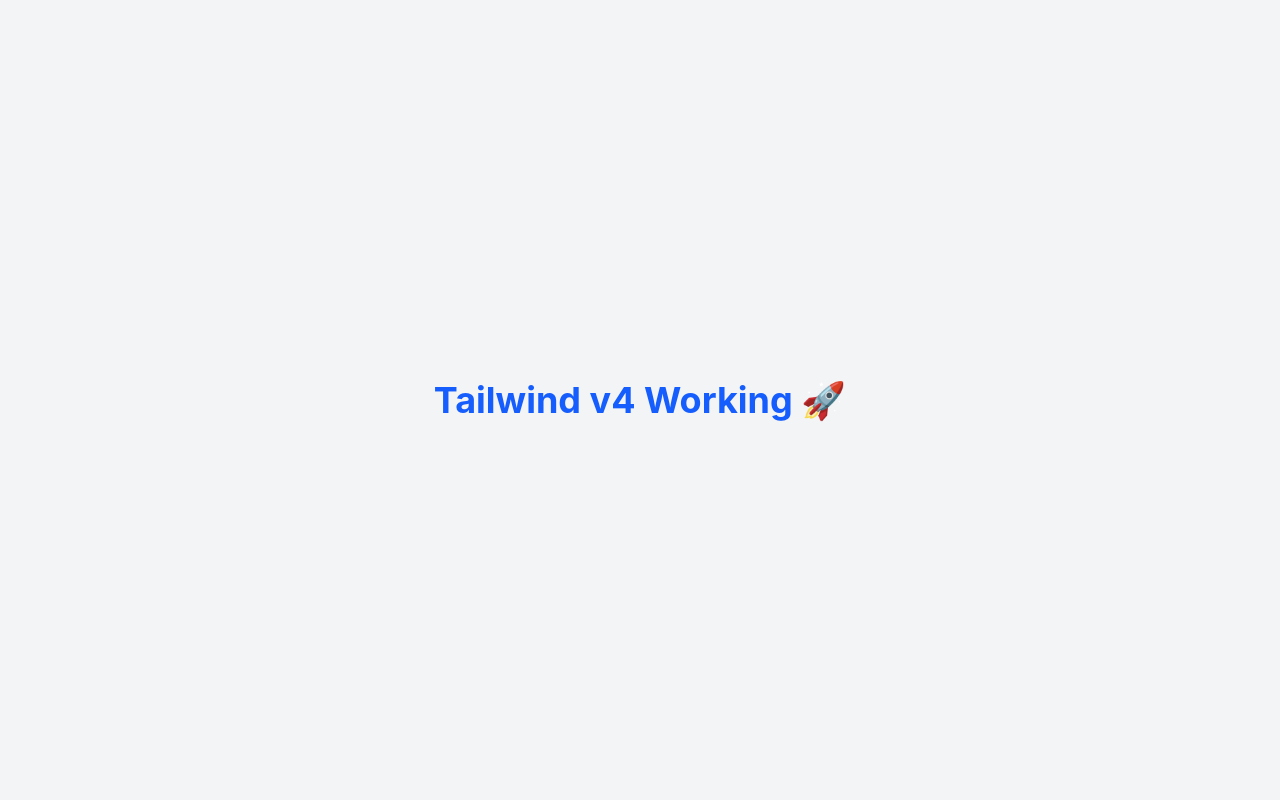
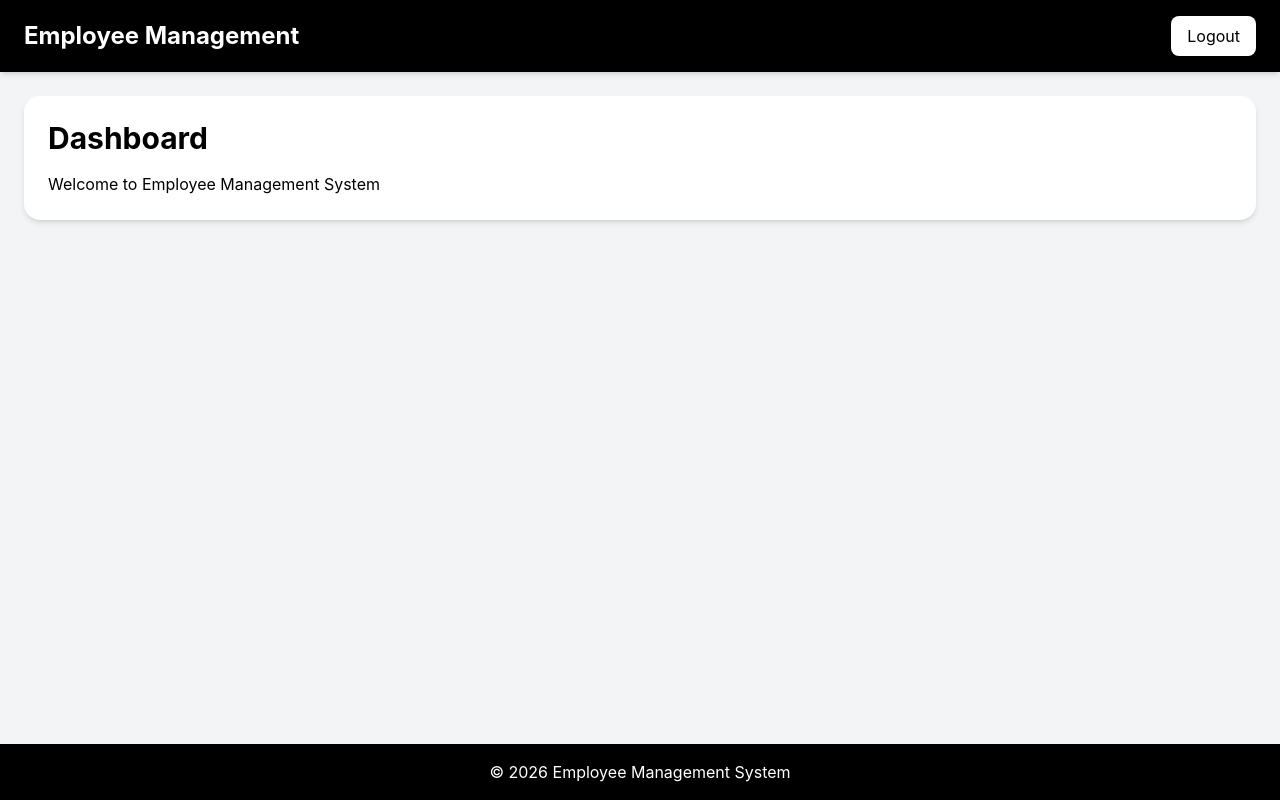
Before and after one commit to Dilipw/employee-management-system, a React app in the folder frontend/: page / in a window 1280 px wide. Built offline with nearby package versions, Linux system fonts and the light colour scheme; the HTML template or start-up script is replaced by a standard one.

Commit message:
feat: implement main layout with navbar and footer; create dashboard page

```diff
--- a/frontend/src/App.jsx
+++ b/frontend/src/App.jsx
@@ -1,13 +1,9 @@
+import DashboardPage from "./pages/DashboardPage"
+
 function App() {
 
   return (
-    <div className="min-h-screen flex items-center justify-center bg-gray-100">
-
-      <h1 className="text-4xl font-bold text-blue-600">
-        Tailwind v4 Working 🚀
-      </h1>
-
-    </div>
+    <DashboardPage />
   )
 }
 
--- /dev/null
+++ b/frontend/src/components/common/Footer.jsx
@@ -0,0 +1,17 @@
+function Footer() {
+
+  return (
+
+    <footer className="bg-black text-white mt-auto">
+
+      <div className="max-w-7xl mx-auto px-6 py-4 text-center">
+
+        © 2026 Employee Management System
+
+      </div>
+
+    </footer>
+  )
+}
+
+export default Footer
--- /dev/null
+++ b/frontend/src/components/common/Navbar.jsx
@@ -0,0 +1,25 @@
+function Navbar() {
+
+  return (
+
+    <nav className="bg-black text-white shadow-md">
+
+      <div className="max-w-7xl mx-auto px-6 py-4 flex items-center justify-between">
+
+        <h1 className="text-2xl font-bold">
+          Employee Management
+        </h1>
+
+        <button
+          className="bg-white text-black px-4 py-2 rounded-lg hover:bg-gray-200 transition"
+        >
+          Logout
+        </button>
+
+      </div>
+
+    </nav>
+  )
+}
+
+export default Navbar
--- /dev/null
+++ b/frontend/src/layouts/MainLayout.jsx
@@ -0,0 +1,24 @@
+import Navbar from "../components/common/Navbar"
+import Footer from "../components/common/Footer"
+
+function MainLayout({ children }) {
+
+  return (
+
+    <div className="min-h-screen flex flex-col bg-gray-100">
+
+      <Navbar />
+
+      <main className="flex-grow p-6">
+
+        {children}
+
+      </main>
+
+      <Footer />
+
+    </div>
+  )
+}
+
+export default MainLayout
--- /dev/null
+++ b/frontend/src/pages/DashboardPage.jsx
@@ -0,0 +1,25 @@
+import MainLayout from "../layouts/MainLayout"
+
+function DashboardPage() {
+
+  return (
+
+    <MainLayout>
+
+      <div className="bg-white p-6 rounded-2xl shadow-md">
+
+        <h1 className="text-3xl font-bold mb-4">
+          Dashboard
+        </h1>
+
+        <p>
+          Welcome to Employee Management System
+        </p>
+
+      </div>
+
+    </MainLayout>
+  )
+}
+
+export default DashboardPage
```
